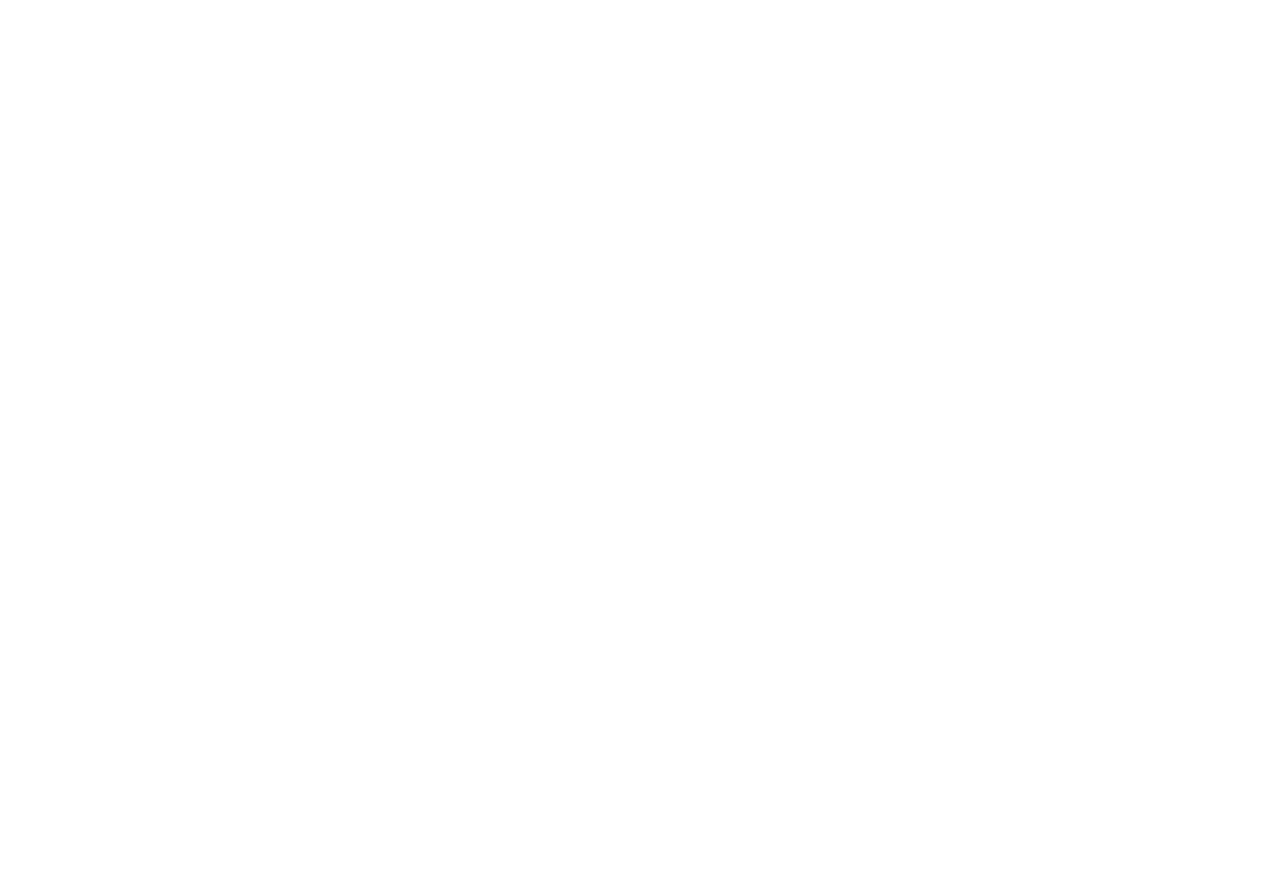
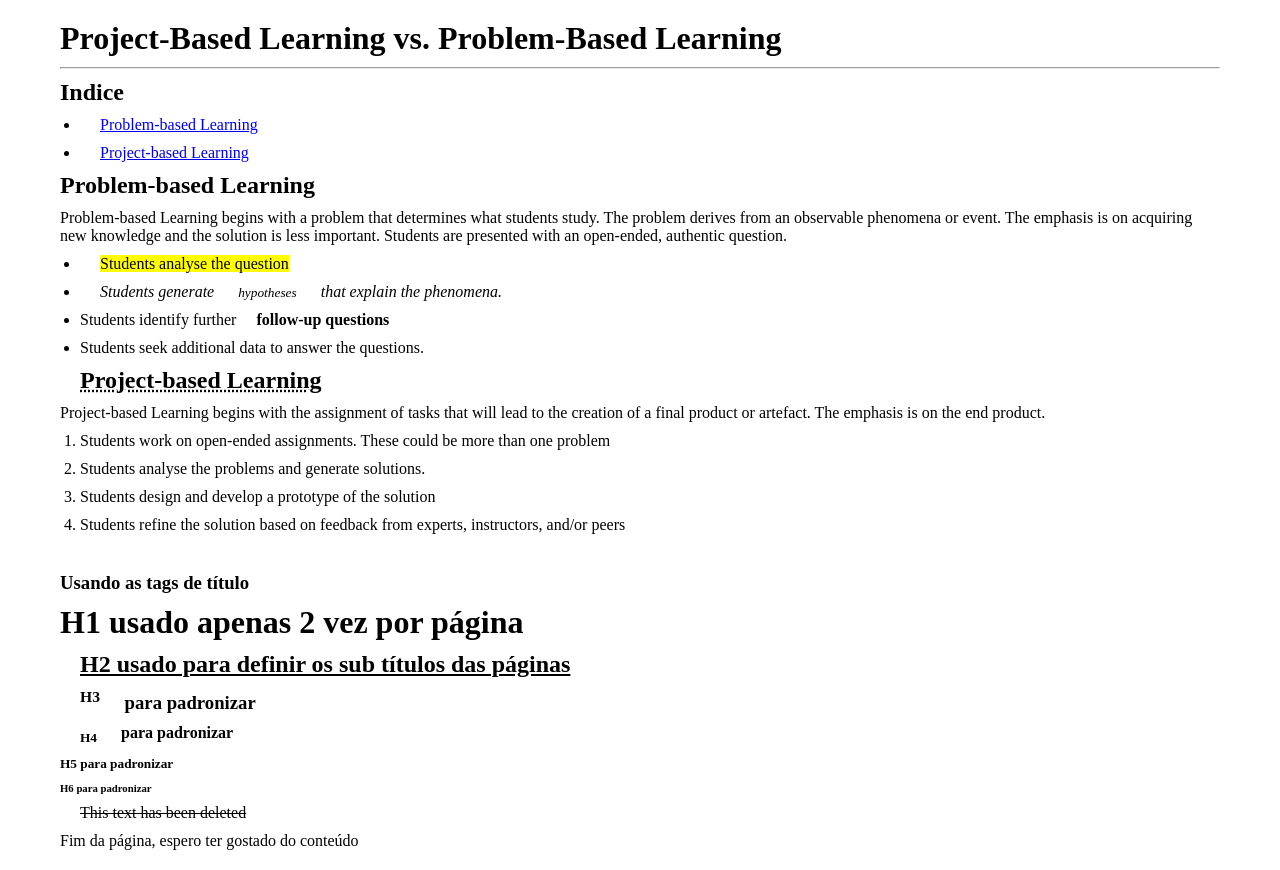
Before and after one commit to dellstark/desafio-projeto-html, a plain HTML site: page index.html in a window 1280 px wide. Before the commit the page ends 800 px from the top, so only its background shows below. Drawn offline with Linux system fonts and the light colour scheme.

Commit message:
Criando página para projeto da DIO

```diff
--- a/index.html
+++ b/index.html
@@ -1,12 +1,53 @@
 <!DOCTYPE html>
 <html lang="pt-BR">
-<head>
-    <meta charset="UTF-8">
-    <meta name="viewport" content="width=device-width, initial-scale=1.0">
-    <link type="text/css" rel="stylesheet" href="./src/css/style.css">
-    <title>Home</title>
-</head>
-<body>
-
-</body>
+  <head>
+    <meta charset="UTF-8" />
+    <meta name="viewport" content="width=device-width, initial-scale=1.0" />
+    <link type="text/css" rel="stylesheet" href="./src/css/style.css" />
+    <title>Página principal</title>
+  </head>
+  <body>
+    <h1>Project-Based Learning vs. Problem-Based Learning</h1>
+    <hr />
+    <h2>Indice</h2>
+    <ul>
+      <li><a href="#pmbl">Problem-based Learning</a></li>
+      <li><a href="#pjbl">Project-based Learning</a></li>
+    </ul>
+    <h2 id="pmbl">Problem-based Learning</h2>
+    <p>
+      Problem-based Learning begins with a problem that determines what students
+      study. The problem derives from an observable phenomena or event. The
+      emphasis is on acquiring new knowledge and the solution is less important.
+      Students are presented with an open-ended, authentic question.
+      <ul>
+        <li><mark>Students analyse the question</mark></li>
+        <li><i>Students generate <small>hypotheses</small> that explain the phenomena.</i></li>
+        <li>Students identify further<strong>follow-up questions</strong> </li>
+        <li>Students seek additional data to answer the questions.</li>
+      </ul>
+    </p>
+    <h2 id="pjbl"><abbr title="Projeto baseado no aprendizado">Project-based Learning</abbr></h2>
+    <p>
+      Project-based Learning begins with the assignment of tasks that will lead
+      to the creation of a final product or artefact. The emphasis is on the end
+      product.
+      <ol>
+        <li>Students work on open-ended assignments. These could be more than one problem </li>
+        <li>Students analyse the problems and generate solutions.</li>
+        <li>Students design and develop a prototype of the solution </li>
+        <li>Students refine the solution based on feedback from experts, instructors, and/or peers</li>
+    </ol>
+    </p>
+    <br>
+    <h3>Usando as tags de título</h3>
+    <h1>H1 usado apenas 2 vez por página</h1>
+    <h2><u>H2 usado para definir os sub títulos das páginas</u></h2>
+    <h3><sup>H3</sup> para padronizar</h3>
+    <h4><sub>H4</sub> para padronizar</h4>
+    <h5>H5 para padronizar</h5>
+    <h6>H6 para padronizar</h6>
+    <p><del>This text has been deleted</del></p>
+    <blockquote>Fim da página, espero ter gostado do conteúdo</blockquote>
+  </body>
 </html>
--- a/src/css/style.css
+++ b/src/css/style.css
@@ -1,4 +1,4 @@
 *{
     padding: 0px;
-    margin: 0px;
+    margin: 10px 20px;
 }
```
